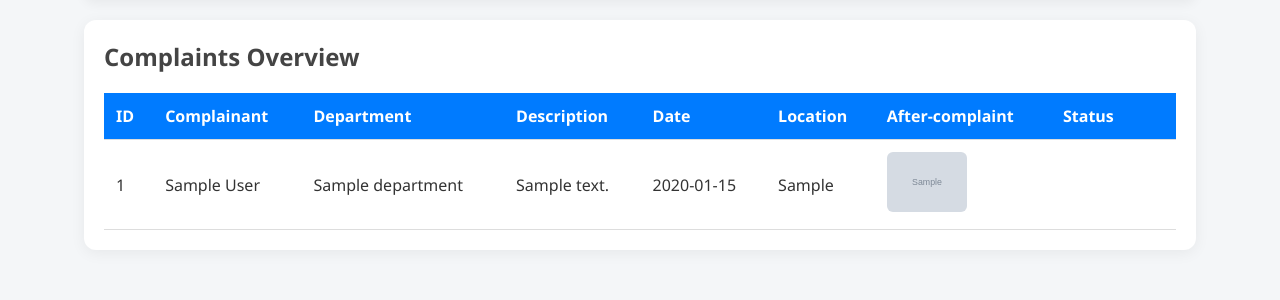
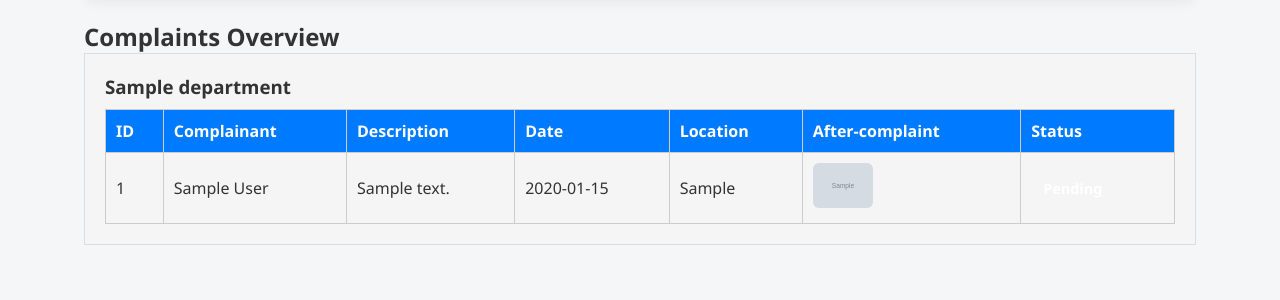
Before and after one commit to Divakar-2112/smartCity, a Django app: page /staff in a window 1280 px wide. Shown: the part 110-410 px from the top of the page. Run offline with Django 4.2, Linux system fonts and the light colour scheme; tables that the repository leaves empty hold one stand-in row (values such as "Sample post"); grey boxes marked "Sample" are stand-in pictures.

Commit message:
staff departmentwise

```diff
--- a/department/templates/department/staff.html
+++ b/department/templates/department/staff.html
@@ -22,7 +22,7 @@
         <div class="filterdiv">
             <label for="filtertype">Filter by Department:</label>
             <select id="filtertype" name="category">
-                <option selected disabled>Select department</option>
+                <option selected>Select department</option>
                 {% for dep in department %}
                     <option>{{ dep.name }}</option>
                 {% endfor %}
@@ -32,7 +32,7 @@
         <div class="sortdiv">
             <label for="sorttype">Sort by:</label>
             <select id="sorttype">
-                <option selected disabled>Default</option>
+                <option selected>Default</option>
                 <option value="Resolved">Resolved</option>
                 <option value="Pending">Pending</option>
                 <option value="In Progress">In Progress</option>
@@ -41,19 +41,21 @@
 
         <div class="userprofile">
             <img src="{% static 'images/avatar.jpg' %}" alt="Admin Avatar">
-            <span>Hello {{ user.name }}</span>
+            <span>Hello {{ user.username }}</span>
         </div>
     </div>
 
     <div class="content">
-        <div class="tables">
         <h2>Complaints Overview</h2>
-            <table>
+
+        {% for dept_name, complaints in department_complaints.items %}
+            <div class="department-section">
+                <h3>{{ dept_name }}</h3>
+                <table class="complaint-table">
                     <thead>
                         <tr>
                             <th>ID</th>
                             <th>Complainant</th>
-                        <th>Department</th>
                             <th>Description</th>
                             <th>Date</th>
                             <th>Location</th>
@@ -61,32 +63,75 @@
                             <th>Status</th>
                         </tr>
                     </thead>
-                <tbody id="complaint-table">
+                    <tbody>
                         {% for complaint in complaints %}
                             <tr>
                                 <td>{{ complaint.complaint_id }}</td>
                                 <td>{{ complaint.user.name }}</td>
-                            <td>{{ complaint.department.name }}</td>
                                 <td>{{ complaint.description }}</td>
                                 <td>{{ complaint.created_at|date:"Y-m-d" }}</td>
                                 <td>{{ complaint.location }}</td>
                                 <td>
                                     {% if complaint.image_url %}
-                                    <img src="{{ complaint.image_url }}" alt="Complaint Image">
+                                        <img src="{{ complaint.image_url }}" alt="Complaint Image" style="width: 60px; height: auto;">
                                     {% else %}
                                         No image
                                     {% endif %}
                                 </td>
                                 <td><span class="status">{{ complaint.status }}</span></td>
                             </tr>
-                    {% empty %}
-                        <tr><td colspan="8">No complaints available.</td></tr>
                         {% endfor %}
                     </tbody>
                 </table>
             </div>
+        {% endfor %}
     </div>
 </div>
 
+<script>
+document.addEventListener('DOMContentLoaded', () => {
+    let searchInput = document.querySelector('.search-input');
+    let filterSelect = document.getElementById('filtertype');
+    let sortSelect = document.getElementById('sorttype');
+
+    function filterTable() {
+        let searchText = searchInput.value.toLowerCase();
+        let selectedDept = filterSelect.value;
+        let selectedStatus = sortSelect.value;
+
+        document.querySelectorAll('.department-section').forEach(section => {
+            const sectionTitle = section.querySelector('h3').textContent.trim();
+            let showSection = false;
+
+            section.querySelectorAll('tbody tr').forEach(row => {
+                const cells = row.querySelectorAll('td');
+                if (cells.length === 0) return;
+
+                const complainant = cells[1].textContent.toLowerCase();
+                const description = cells[2].textContent.toLowerCase();
+                const status = cells[6].textContent;
+
+                const matchesSearch = complainant.includes(searchText) || description.includes(searchText);
+                const matchesDept = selectedDept === "Select department" || sectionTitle === selectedDept;
+                const matchesStatus = selectedStatus === "Default" || status === selectedStatus;
+
+                if (matchesSearch && matchesDept && matchesStatus) {
+                    row.style.display = '';
+                    showSection = true;
+                } else {
+                    row.style.display = 'none';
+                }
+            });
+
+            section.style.display = showSection ? '' : 'none';
+        });
+    }
+
+    searchInput.addEventListener('input', filterTable);
+    filterSelect.addEventListener('change', filterTable);
+    sortSelect.addEventListener('change', filterTable);
+});
+</script>
+
 </body>
 </html>
--- a/department/views.py
+++ b/department/views.py
@@ -1,14 +1,20 @@
 from django.shortcuts import render
+from collections import defaultdict
 from citizen.models import *
 
-# Create your views here.
 def staff(request):
-    department=Department.objects.all()
+    department = Department.objects.all()
     subCategory = SubCategory.objects.all()
-    complaints = ComplaintDetail.objects.all()
-    context={
+    complaints = ComplaintDetail.objects.select_related('department', 'user').all()
+
+    department_complaints = defaultdict(list)
+    for complaint in complaints:
+        department_complaints[complaint.department.name].append(complaint)
+
+    context = {
         "subCategory": subCategory,
-        "department":department,
-        "complaints":complaints
+        "department": department,
+        "department_complaints": dict(department_complaints),
+        "user": request.user
     }
     return render(request, 'department/staff.html', context)
--- a/static/css/staff.css
+++ b/static/css/staff.css
@@ -137,3 +137,29 @@ img {
     border-radius: 6px;
     object-fit: cover;
 }
+.department-section {
+    margin-bottom: 30px;
+    padding: 20px;
+    border: 1px solid #ddd;
+    background-color: #f5f5f5;
+}
+
+table {
+    width: 100%;
+    border-collapse: collapse;
+    margin-top: 10px;
+}
+
+table th, table td {
+    padding: 10px;
+    border: 1px solid #ccc;
+    text-align: left;
+}
+
+.status {
+    font-weight: bold;
+}
+
+img {
+    max-height: 60px;
+}
```
Also changed, not shown: static/css/style.css (line endings or trailing spaces). Lines whose indentation alone changed are shown as unchanged.
